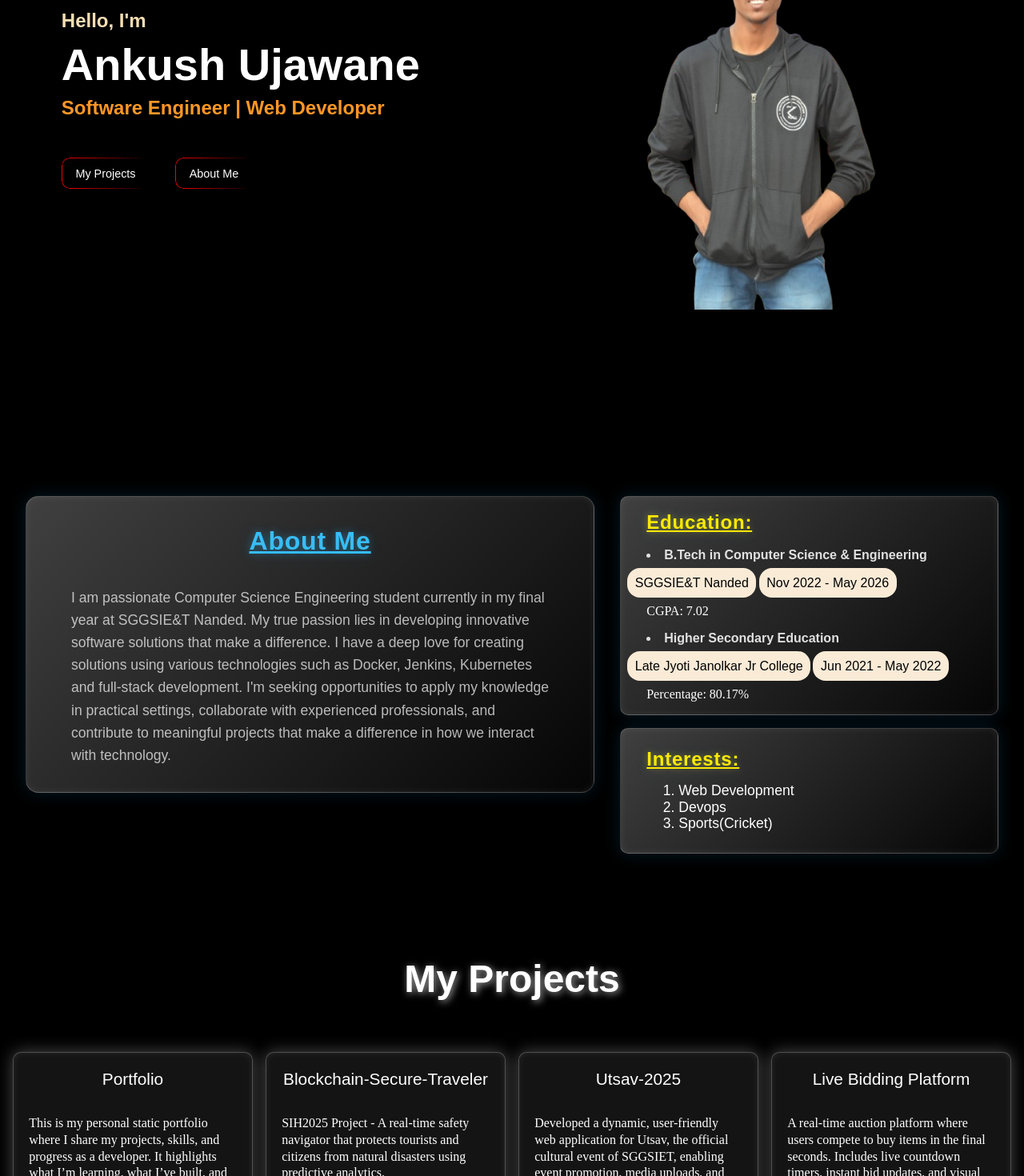
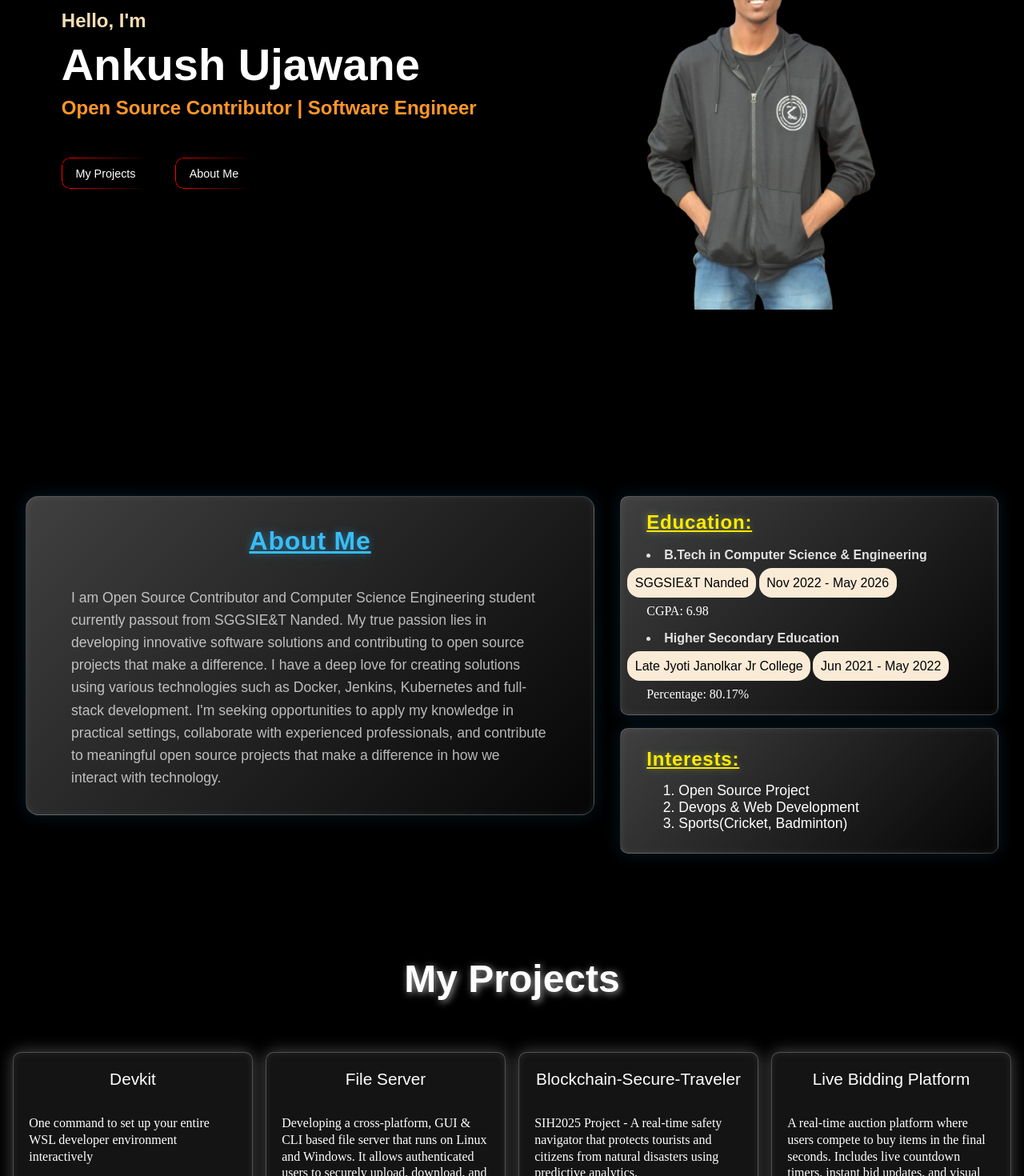
Before and after one commit to AnkushUjawane/AnkushUjawane.github.io, a React (Vite) app: page / in a window 1280 px wide. Shown: the part 260-1730 px from the top of the page at 80% size. Built offline with nearby package versions, Linux system fonts and the light colour scheme.

Commit message:
major changes in webpage, new texts, new projects added

```diff
--- a/src/components/AboutUs/about.jsx
+++ b/src/components/AboutUs/about.jsx
@@ -5,7 +5,7 @@ const About = () => {
     <div id='about' className='about'>
       <div className='about-container'>
         <h1>About Me</h1>
-        <p>I am passionate Computer Science Engineering student currently in my final year at SGGSIE&T Nanded. My true passion lies in developing innovative software solutions that make a difference. I have a deep love for creating solutions using various technologies such as Docker, Jenkins, Kubernetes and full-stack development. I'm seeking opportunities to apply my knowledge in practical settings, collaborate with experienced professionals, and contribute to meaningful projects that make a difference in how we interact with technology.</p>
+        <p>I am Open Source Contributor and Computer Science Engineering student currently passout from SGGSIE&T Nanded. My true passion lies in developing innovative software solutions and contributing to open source projects that make a difference. I have a deep love for creating solutions using various technologies such as Docker, Jenkins, Kubernetes and full-stack development. I'm seeking opportunities to apply my knowledge in practical settings, collaborate with experienced professionals, and contribute to meaningful open source projects that make a difference in how we interact with technology.</p>
       </div>
       <div className='side-container'>
         <div className='education'>
@@ -18,7 +18,7 @@ const About = () => {
               <p>SGGSIE&T Nanded</p>
               <p>Nov 2022 - May 2026</p>
             </div>
-            <p className='grade'>CGPA: 7.02</p>
+            <p className='grade'>CGPA: 6.98</p>
           </div>
           <div className='hsc'>
             <h3><li>Higher Secondary Education</li></h3>
@@ -32,9 +32,9 @@ const About = () => {
         <div className='interests'>
           <h2>Interests: </h2>
           <ol className='interests-list'>
-            <li>Web Development</li>
-            <li>Devops</li>
-            <li>Sports(Cricket)</li>
+            <li>Open Source Project</li>
+            <li>Devops & Web Development</li>
+            <li>Sports(Cricket, Badminton)</li>
           </ol>
         </div>
       </div>
--- a/src/components/Footer/footer.jsx
+++ b/src/components/Footer/footer.jsx
@@ -9,7 +9,7 @@ const Footer = () => {
             <footer className="footer">
                 <div className="footer-intro">
                     <h1 className="footer-name">Ankush Ujawane</h1>
-                    <h2 className="footer-role">Software Engineer | Web Developer</h2>
+                    <h2 className="footer-role">Open Source Contributor | Software Engineer</h2>
                 </div>
 
                 <div className="footer-info">
--- a/src/components/HomePage/home.jsx
+++ b/src/components/HomePage/home.jsx
@@ -14,7 +14,7 @@ const Home = () => {
             <h1>Ankush Ujawane</h1>
           </div>
           <div className='role'>
-            <h2>Software Engineer | Web Developer</h2>
+            <h2>Open Source Contributor | Software Engineer</h2>
           </div>
         </div>
         <div className='home-btn'>
--- a/src/components/ProjectPage/projectdata.js
+++ b/src/components/ProjectPage/projectdata.js
@@ -1,7 +1,7 @@
 export const projects = [
-    { id: 1, name: "Portfolio", description: "This is my personal static portfolio where I share my projects, skills, and progress as a developer. It highlights what I’m learning, what I’ve built, and my enthusiasm for creating meaningful and user-friendly web solutions.", githubLink: "https://github.com/AnkushUjawane/AnkushUjawane.github.io.git" },
-    { id: 2, name: "Blockchain-Secure-Traveler", description: "SIH2025 Project - A real-time safety navigator that protects tourists and citizens from natural disasters using predictive analytics.", githubLink: "https://github.com/AnkushUjawane/Blockchain-Secure-Traveler.git" },
-    { id: 3, name: "Utsav-2025", description: "Developed a dynamic, user-friendly web application for Utsav, the official cultural event of SGGSIET, enabling event promotion, media uploads, and user interaction. Designed a responsive and interactive frontend using React with a clean UI showcasing event schedules, highlights, and galleries. ", githubLink: "https://github.com/AnkushUjawane/utsav-2025.git" },
+    { id: 1, name: "Devkit", description: "One command to set up your entire WSL developer environment interactively", githubLink: "https://github.com/AnkushUjawane/DevKit.git" },
+    { id: 2, name: "File Server", description: "Developing a cross-platform, GUI & CLI based file server that runs on Linux and Windows. It allows authenticated users to securely upload, download, and manage files over a network. The system focuses on reliable multi-user access, core file operations, and strong system design", githubLink: "https://github.com/AnkushUjawane/file-server.git" },
+    { id: 3, name: "Blockchain-Secure-Traveler", description: "SIH2025 Project - A real-time safety navigator that protects tourists and citizens from natural disasters using predictive analytics.", githubLink: "https://github.com/AnkushUjawane/Blockchain-Secure-Traveler.git" },
     { id: 4, name: "Live Bidding Platform", description: "A real-time auction platform where users compete to buy items in the final seconds. Includes live countdown timers, instant bid updates, and visual feedback for winning/outbid bids. ", githubLink: "https://github.com/AnkushUjawane/live-bidding-platform.git" },
-    { id: 5, name: "FFMS", description: "Farmers Finance Management System is a targeted solution designed to help farmers manage and track worker information, and wages. This tool enables easy record-keeping of labor expenses, providing insights that help farmers plan and manage their workforce costs effectively.", githubLink: "https://github.com/AnkushUjawane/FFMS.git" },
+    { id: 5, name: "Utsav-2025", description: "Developed a dynamic, user-friendly web application for Utsav, the official cultural event of SGGSIET, enabling event promotion, media uploads, and user interaction. Designed a responsive and interactive frontend using React with a clean UI showcasing event schedules, highlights, and galleries. ", githubLink: "https://github.com/AnkushUjawane/utsav-2025.git" },
 ];
```
Also changed, not shown: 1 other file (tests, documents, lock files or other folders).
